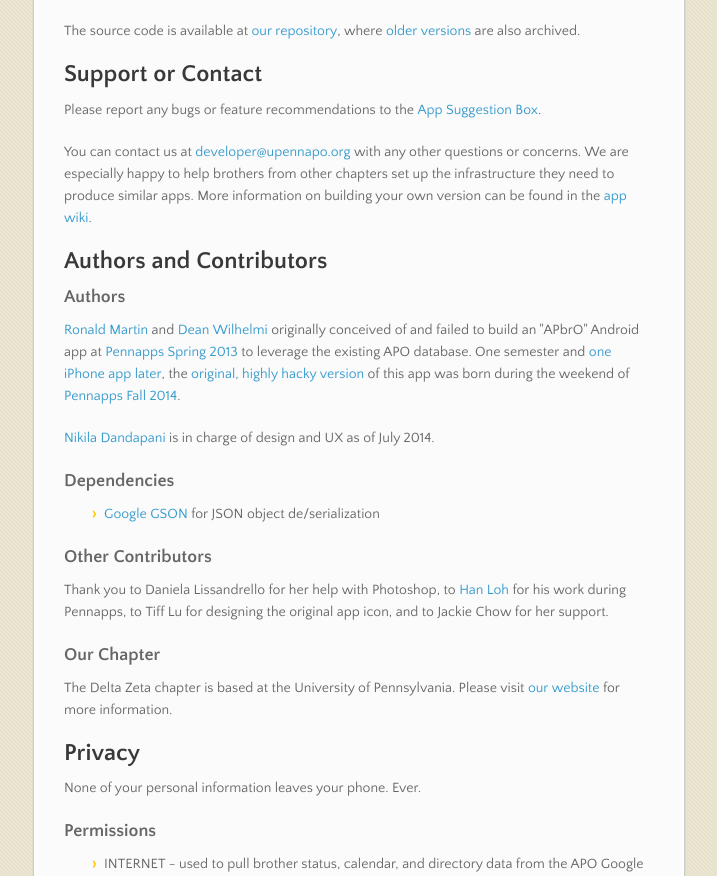
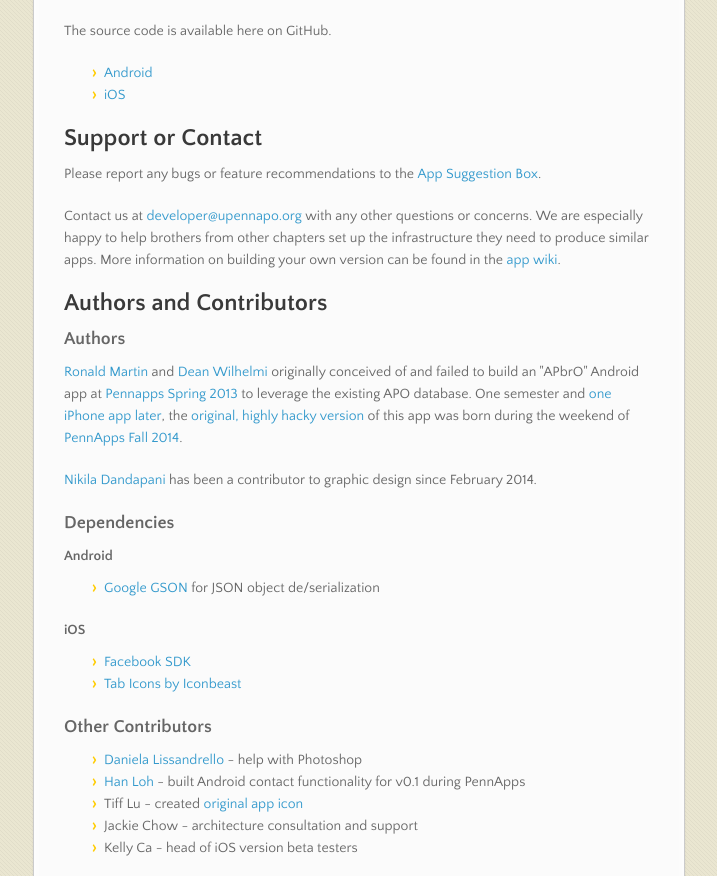
Before and after one commit to ronaldsmartin/APO-DZ-Android, a plain HTML site: page index.html in a window 1280 px wide. Shown: the part 998-1874 px from the top of the page, without its empty margins (282-999 px from the left). Drawn offline with nearby package versions, Linux system fonts and the light colour scheme.

```diff
--- a/index.html
+++ b/index.html
@@ -3,7 +3,7 @@
   <head>
     <meta charset="utf-8">
     <meta http-equiv="X-UA-Compatible" content="chrome=1">
-    <title>APO Delta Zeta on Android by ronaldsmartin</title>
+    <title>The APO App by ronaldsmartin</title>
     <link rel="stylesheet" href="stylesheets/styles.css">
     <link rel="stylesheet" href="stylesheets/pygment_trac.css">
     <script src="https://ajax.googleapis.com/ajax/libs/jquery/1.7.1/jquery.min.js"></script>
@@ -17,8 +17,8 @@
   <body>
 
       <header>
-        <h1>APO Delta Zeta on Android</h1>
-        <p>Android application for Alpha Phi Omega&#39;s Delta Zeta Chapter.</p>
+        <h1>The APO App</h1>
+        <p>Community service assistant for Alpha Phi Omega&#39;s Delta Zeta Chapter.</p>
       </header>
 
       <div id="banner">
@@ -40,9 +40,9 @@
       </nav>
       <section>
         <h1>
-<a name="apo-delta-zeta" class="anchor" href="#apo-delta-zeta"><span class="octicon octicon-link"></span></a>APO Delta Zeta</h1>
+<a name="apo---delta-zeta" class="anchor" href="#apo---delta-zeta"><span class="octicon octicon-link"></span></a>APO - Delta Zeta</h1>
 
-<p>This Android app interfaces with our chapter's Google Calendars and multiple Google spreadsheets as a native mobile interface for service project signup, event viewing, directories, and the reporting forms we use to run our membership infrastructure.</p>
+<p>This Android/iOS app interfaces with our chapter's Google Calendars and multiple Google spreadsheets as a native mobile interface for service project signup, event viewing, directories, and the reporting forms we use to run our membership infrastructure.</p>
 
 <h2>
 <a name="download" class="anchor" href="#download"><span class="octicon octicon-link"></span></a>Download</h2>
@@ -50,14 +50,17 @@
 <p><a href="https://play.google.com/store/apps/details?id=org.upennapo.app"><img src="http://developer.android.com/images/brand/en_generic_rgb_wo_45.png" alt="Get it on Google Play"></a>
 <a href="https://itunes.apple.com/us/app/apo-dz/id862246150?mt=8&amp;uo=4"><img src="https://linkmaker.itunes.apple.com/htmlResources/assets/en_us//images/web/linkmaker/badge_appstore-lrg.svg" alt="Get it on the App Store"></a></p>
 
-<p>The source code is available at <a href="https://github.com/ronaldsmartin/APO-DZ-Android">our repository</a>, where <a href="https://github.com/ronaldsmartin/APO-DZ-Android/releases">older versions</a> are also archived.</p>
+<p>The source code is available here on GitHub.</p>
 
-<h2>
+<ul>
+<li><a href="https://github.com/ronaldsmartin/APO-DZ-Android">Android</a></li>
+<li><a href="https://github.com/ronaldsmartin/APO-DZ-iOS">iOS</a></li>
+</ul><h2>
 <a name="support-or-contact" class="anchor" href="#support-or-contact"><span class="octicon octicon-link"></span></a>Support or Contact</h2>
 
 <p>Please report any bugs or feature recommendations to the <a href="https://docs.google.com/forms/d/1TvicaFVBNcVgoZbTqXt3YvzY_ds2L0qHhz2LDpi6wDQ/viewform">App Suggestion Box</a>.</p>
 
-<p>You can contact us at <a href="mailto:developer@upennapo.org">developer@upennapo.org</a> with any other questions or concerns. We are especially happy to help brothers from other chapters set up the infrastructure they need to produce similar apps. More information on building your own version can be found in the <a href="https://github.com/ronaldsmartin/APO-DZ-Android/wiki">app wiki</a>.</p>
+<p>Contact us at <a href="mailto:developer@upennapo.org">developer@upennapo.org</a> with any other questions or concerns. We are especially happy to help brothers from other chapters set up the infrastructure they need to produce similar apps. More information on building your own version can be found in the <a href="https://github.com/ronaldsmartin/APO-DZ-Android/wiki">app wiki</a>.</p>
 
 <h2>
 <a name="authors-and-contributors" class="anchor" href="#authors-and-contributors"><span class="octicon octicon-link"></span></a>Authors and Contributors</h2>
@@ -65,22 +68,38 @@
 <h3>
 <a name="authors" class="anchor" href="#authors"><span class="octicon octicon-link"></span></a>Authors</h3>
 
-<p><a href="@ronaldsmartin">Ronald Martin</a> and <a href="@turniphead">Dean Wilhelmi</a> originally conceived of and failed to build an "APbrO" Android app at <a href="http://2013f.pennapps.com/">Pennapps Spring 2013</a> to leverage the existing APO database. One semester and <a href="https://itunes.apple.com/us/app/apo-dz/id862246150?mt=8&amp;uo=4">one iPhone app later</a>, the <a href="https://github.com/ronaldsmartin/APO-DZ-Android/releases/tag/v0.1">original, highly hacky version</a> of this app was born during the weekend of <a href="http://2014s.pennapps.com/">Pennapps Fall 2014</a>.</p>
+<p><a href="@ronaldsmartin">Ronald Martin</a> and <a href="@turniphead">Dean Wilhelmi</a> originally conceived of and failed to build an "APbrO" Android app at <a href="http://2013f.pennapps.com/">Pennapps Spring 2013</a> to leverage the existing APO database. One semester and <a href="https://github.com/ronaldsmartin/APO-DZ-iOS">one iPhone app later</a>, the <a href="https://github.com/ronaldsmartin/APO-DZ-Android/releases/tag/v0.1">original, highly hacky version</a> of this app was born during the weekend of <a href="http://2014s.pennapps.com/">PennApps Fall 2014</a>.</p>
 
-<p><a href="@nikilad">Nikila Dandapani</a> is in charge of design and UX as of July 2014.</p>
+<p><a href="@nikilad">Nikila Dandapani</a> has been a contributor to graphic design since February 2014.</p>
 
 <h3>
 <a name="dependencies" class="anchor" href="#dependencies"><span class="octicon octicon-link"></span></a>Dependencies</h3>
 
+<h4>
+<a name="android" class="anchor" href="#android"><span class="octicon octicon-link"></span></a>Android</h4>
+
 <ul>
 <li>
 <a href="https://code.google.com/p/google-gson/">Google GSON</a> for JSON object de/serialization</li>
+</ul><h4>
+<a name="ios" class="anchor" href="#ios"><span class="octicon octicon-link"></span></a>iOS</h4>
+
+<ul>
+<li><a href="https://developers.facebook.com/docs/ios/">Facebook SDK</a></li>
+<li><a href="http://www.iconbeast.com/">Tab Icons by Iconbeast</a></li>
 </ul><h3>
 <a name="other-contributors" class="anchor" href="#other-contributors"><span class="octicon octicon-link"></span></a>Other Contributors</h3>
 
-<p>Thank you to Daniela Lissandrello for her help with Photoshop, to <a href="@lianhanloh">Han Loh</a> for his work during Pennapps, to Tiff Lu for designing the original app icon,  and to Jackie Chow for her support.</p>
-
-<h3>
+<ul>
+<li>
+<a href="@danielarose">Daniela Lissandrello</a> - help with Photoshop</li>
+<li>
+<a href="@lianhanloh">Han Loh</a> - built Android contact functionality for v0.1 during PennApps</li>
+<li>Tiff Lu - created <a href="https://github.com/ronaldsmartin/APO-DZ-iOS/blob/master/APO-DZ/Images.xcassets/AppIcon.appiconset/Icon-60%402x.png">original app icon</a>
+</li>
+<li>Jackie Chow - architecture consultation and support</li>
+<li>Kelly Ca - head of iOS version beta testers</li>
+</ul><h3>
 <a name="our-chapter" class="anchor" href="#our-chapter"><span class="octicon octicon-link"></span></a>Our Chapter</h3>
 
 <p>The Delta Zeta chapter is based at the University of Pennsylvania. Please visit <a href="upennapo.org">our website</a> for more information.</p>
@@ -88,7 +107,15 @@
 <h2>
 <a name="privacy" class="anchor" href="#privacy"><span class="octicon octicon-link"></span></a>Privacy</h2>
 
+<h3>
+<a name="android-1" class="anchor" href="#android-1"><span class="octicon octicon-link"></span></a>Android</h3>
+
 <p>None of your personal information leaves your phone. Ever.</p>
+
+<h3>
+<a name="ios-1" class="anchor" href="#ios-1"><span class="octicon octicon-link"></span></a>iOS</h3>
+
+<p>Your Facebook account is used only to populate brother photos in the directory details.</p>
 
 <h3>
 <a name="permissions" class="anchor" href="#permissions"><span class="octicon octicon-link"></span></a>Permissions</h3>
```
Also changed, not shown: params.json (+1 -1 lines).
